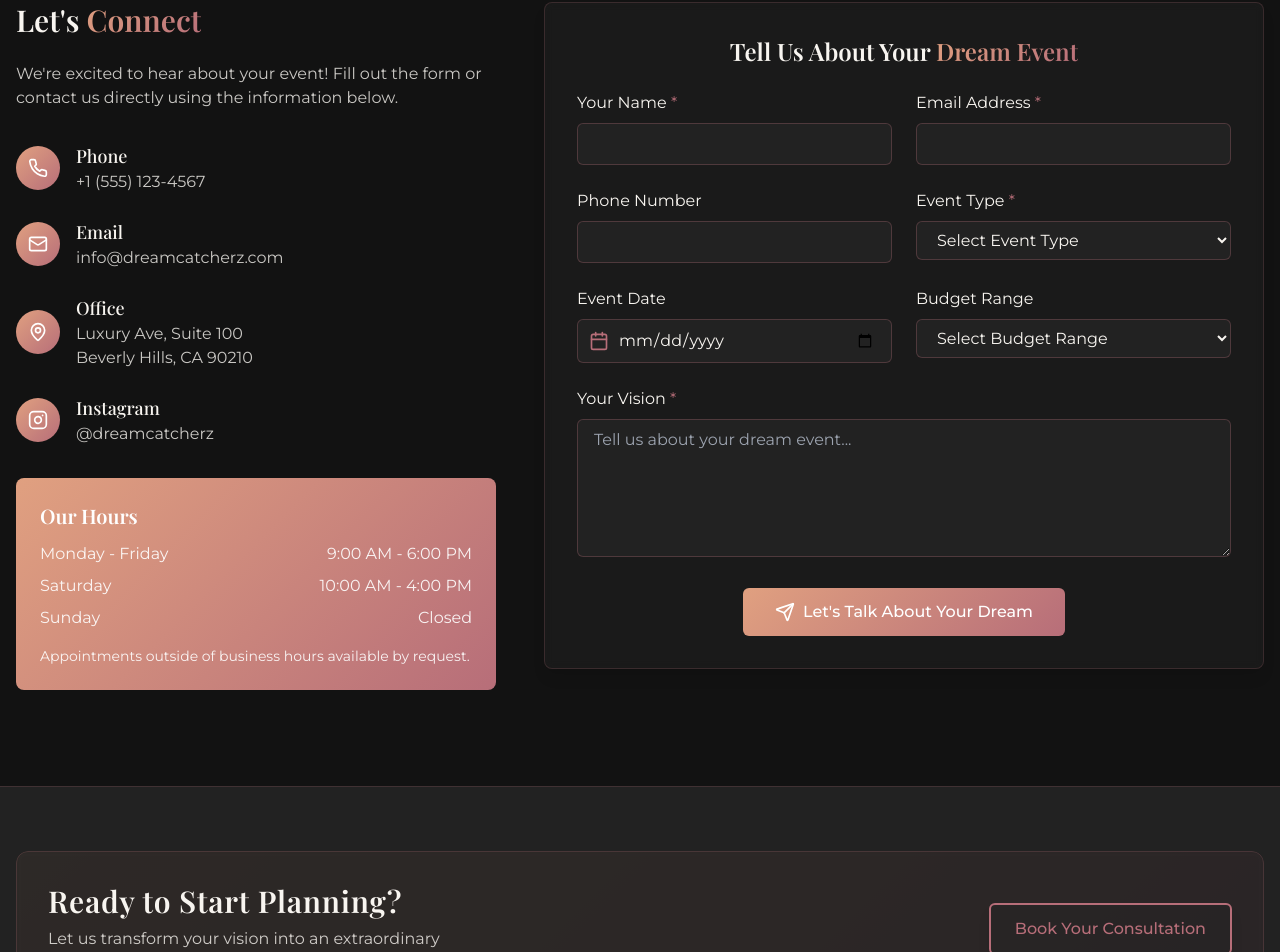
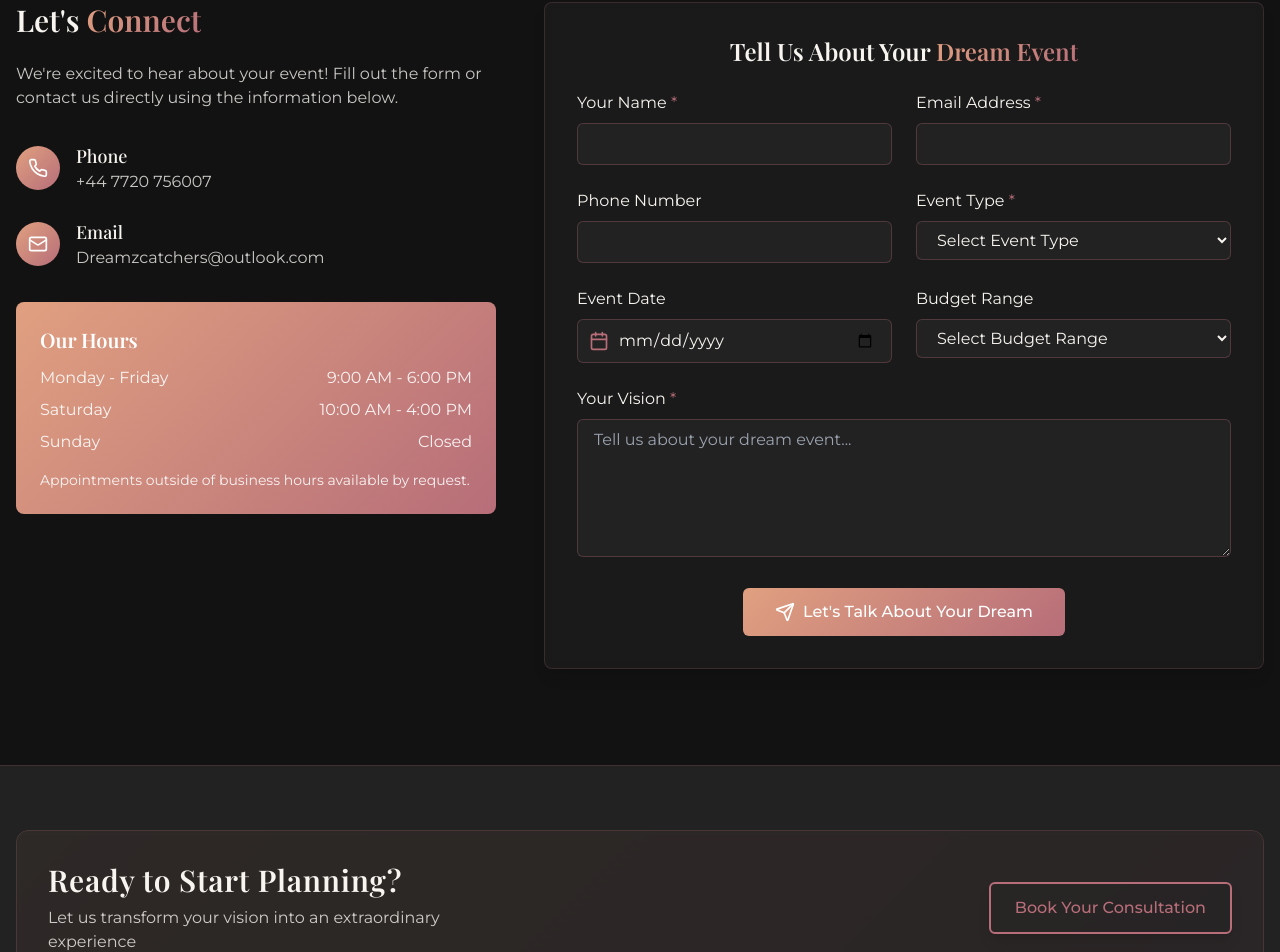
Before and after one commit to DYLXN013/dreamzcatcher-web-magic, a React (Vite) app: page /contact in a window 1280 px wide. Shown: the part 894-1846 px from the top of the page. Built offline with nearby package versions, Linux system fonts and the light colour scheme.

Commit message:
Update contact information
Update contact details, remove social media tags and addresses, and configure the contact form to send submissions to the specified email address.

```diff
--- a/src/pages/Contact.tsx
+++ b/src/pages/Contact.tsx
@@ -1,7 +1,7 @@
 
 import React, { useState } from 'react';
 import HeroSection from '@/components/HeroSection';
-import { Phone, Mail, MapPin, Instagram, Calendar, Send } from 'lucide-react';
+import { Phone, Mail, Calendar, Send } from 'lucide-react';
 import { toast } from 'sonner';
 
 const Contact = () => {
@@ -78,7 +78,7 @@ const Contact = () => {
                 </div>
                 <div>
                   <h3 className="font-playfair text-lg font-medium">Phone</h3>
-                  <p className="text-ivory/80">+1 (555) 123-4567</p>
+                  <p className="text-ivory/80">+44 7720 756007</p>
                 </div>
               </div>
 
@@ -88,27 +88,7 @@ const Contact = () => {
                 </div>
                 <div>
                   <h3 className="font-playfair text-lg font-medium">Email</h3>
-                  <p className="text-ivory/80">info@dreamcatcherz.com</p>
-                </div>
-              </div>
-
-              <div className="flex items-center gap-4">
-                <div className="bg-rosegold-gradient p-3 rounded-full">
-                  <MapPin className="text-white h-5 w-5" />
-                </div>
-                <div>
-                  <h3 className="font-playfair text-lg font-medium">Office</h3>
-                  <p className="text-ivory/80">Luxury Ave, Suite 100<br />Beverly Hills, CA 90210</p>
-                </div>
-              </div>
-
-              <div className="flex items-center gap-4">
-                <div className="bg-rosegold-gradient p-3 rounded-full">
-                  <Instagram className="text-white h-5 w-5" />
-                </div>
-                <div>
-                  <h3 className="font-playfair text-lg font-medium">Instagram</h3>
-                  <p className="text-ivory/80">@dreamcatcherz</p>
+                  <p className="text-ivory/80">Dreamzcatchers@outlook.com</p>
                 </div>
               </div>
             </div>
```
